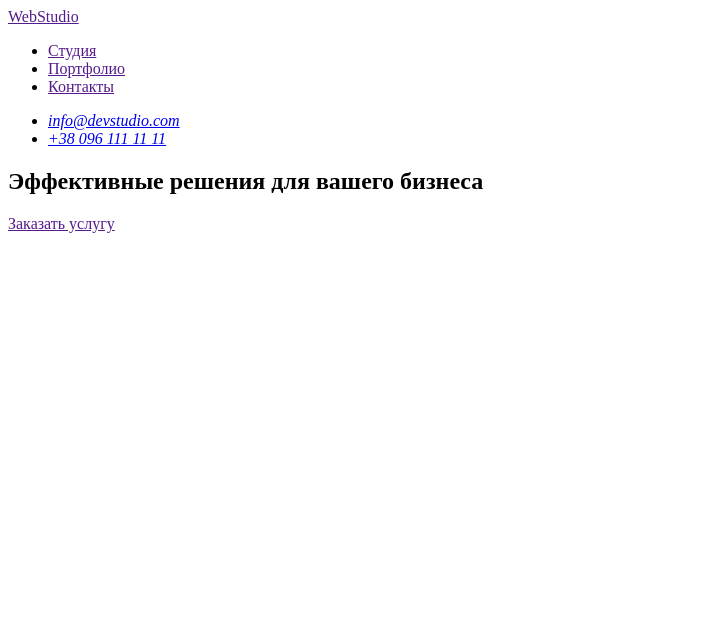
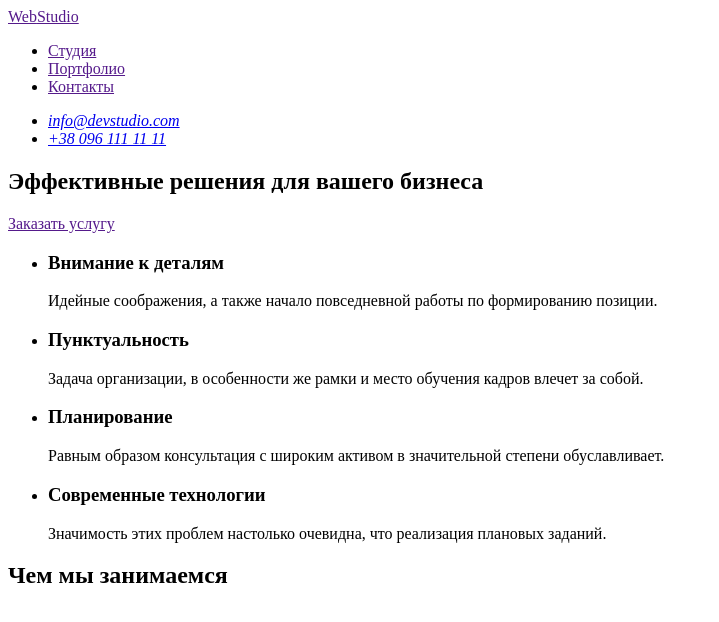
Before and after one commit to Xdecent0/goit-markup-hw-01, a plain HTML site: page Index.html in a window 1280 px wide. Shown: the whole page, without its empty margins (0-719 px from the left). Drawn offline with Linux system fonts and the light colour scheme.

Commit message:
Update Index.html

```diff
--- a/Index.html
+++ b/Index.html
@@ -4,7 +4,7 @@
     <meta charset="UTF-8">
     <meta http-equiv="X-UA-Compatible" content="IE=edge">
     <meta name="viewport" content="width=device-width, initial-scale=1.0">
-    <title>Document</title>
+    <title>Студия</title>
 </head>
 <body>
 <header>
@@ -28,6 +28,30 @@
         <h1>Эффективные решения для вашего бизнеса</h1>
         <a href="">Заказать услугу</a>
     </section>
+    <section>
+        <ul>
+            <li>
+                <h3>Внимание к деталям</h3>
+                <p>Идейные соображения, а также начало повседневной работы по формированию позиции.</p>
+            </li>
+            <li>
+            <h3>Пунктуальность</h3>
+            <p>Задача организации, в особенности же рамки и место обучения кадров влечет за собой.</p>
+            </li>
+            <li>
+        <h3>Планирование</h3>
+        <p>Равным образом консультация с широким активом в значительной степени обуславливает.</p>
+            </li>
+            <li>
+    <h3>Современные технологии</h3>
+    <p>Значимость этих проблем настолько очевидна, что реализация плановых заданий.</p>
+</li>
+    </ul>
+    </section>
+    <section>
+        <h2>Чем мы занимаемся</h2>
+
+    </section>
 </main>
 <footer>
 
```
